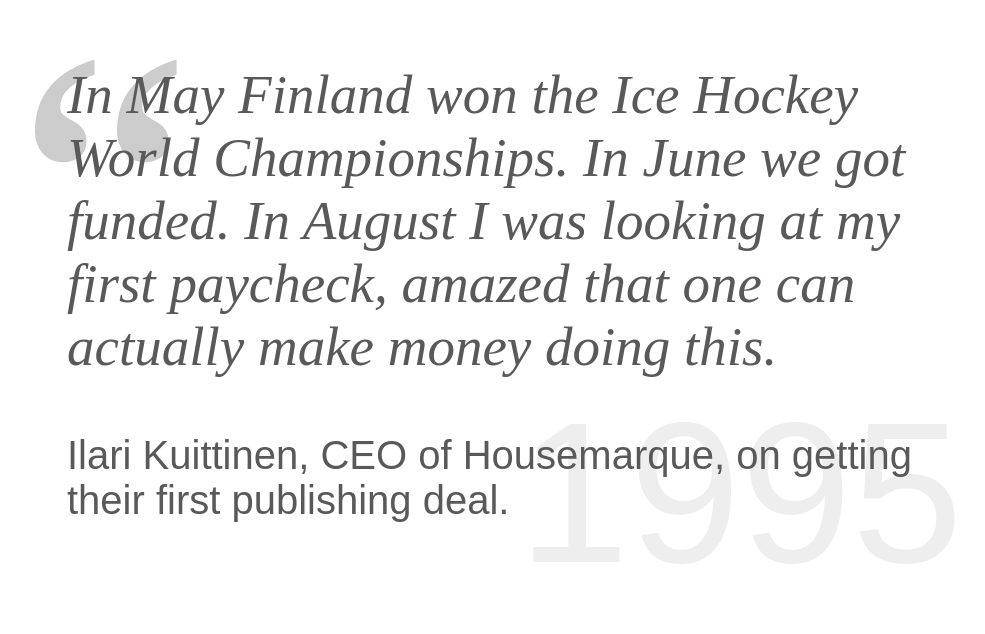
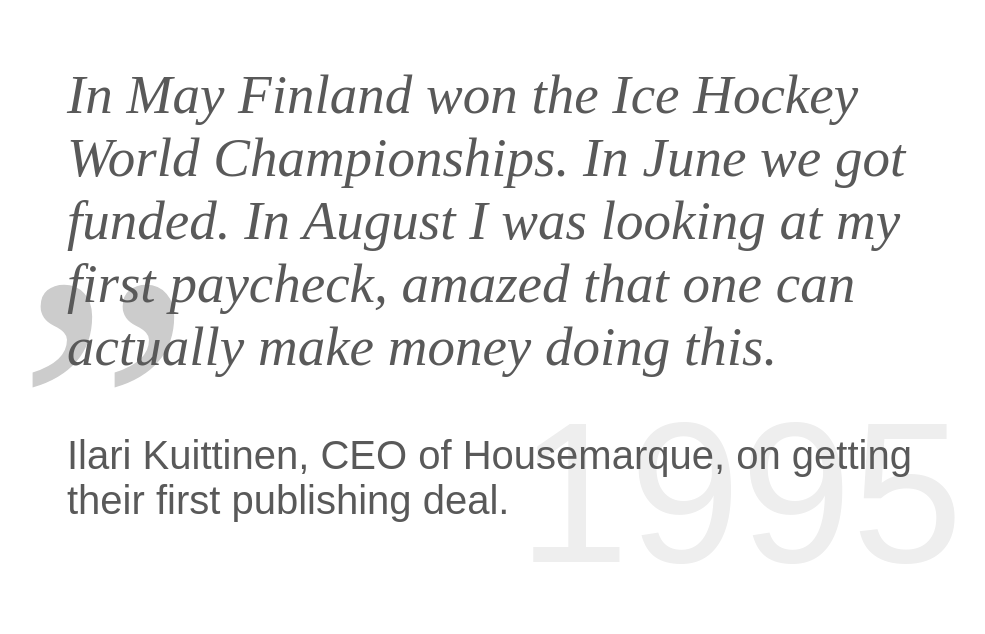
Before and after one commit to pasiaj/talks, a plain HTML site: page la-consulate-2019-05-09/index.html in a window 1280 px wide. Shown: the part 1006-1640 px from the top of the page, without its empty margins (37-1022 px from the left). Drawn offline with Linux system fonts and the light colour scheme; a web font is replaced by a local one.

Commit message:
fix font bug

```diff
--- a/la-consulate-2019-05-09/index.html
+++ b/la-consulate-2019-05-09/index.html
@@ -65,8 +65,8 @@
         }
         blockquote:before {
             color: #ccc;
-            content: "“";
-            font-family: "Times New Roman";
+            content: "„";
+            font-family: "Times New Roman", sherif;
             font-size: 400px;
             position: absolute;
             top: -1vh;
```
